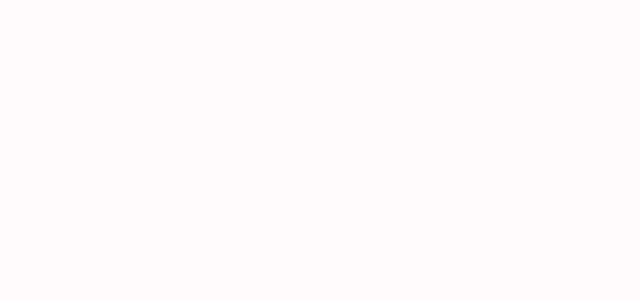
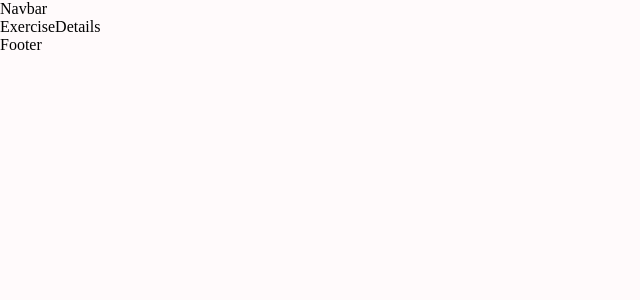
Before and after one commit to AliFarajzade/execer, a React (Create React App) app: page /exercise/1 in a window 1280 px wide. Shown: the top 300 px of the page, without its empty margins (0-640 px from the left). Built offline with nearby package versions, Linux system fonts and the light colour scheme.

Commit message:
Create base files and folders structure with router and navbar, home, exercise details and footer components.

```diff
--- a/src/App.tsx
+++ b/src/App.tsx
@@ -1,7 +1,17 @@
+import { Box } from '@mui/material'
+import Footer from './components/footer/footer.component'
+import Navbar from './components/navbar/navbar.component'
 import './global.scss'
+import Router from './router/router'
 
 const App: React.FC = () => {
-    return null
+    return (
+        <Box width="400px" sx={{ width: { xl: '1440px' } }} m="auto">
+            <Navbar />
+            <Router />
+            <Footer />
+        </Box>
+    )
 }
 
 export default App
--- /dev/null
+++ b/src/components/footer/footer.component.tsx
@@ -0,0 +1,5 @@
+const Footer: React.FC = () => {
+    return <footer>Footer</footer>
+}
+
+export default Footer
--- /dev/null
+++ b/src/components/navbar/navbar.component.tsx
@@ -0,0 +1,5 @@
+const Navbar: React.FC = () => {
+    return <nav>Navbar</nav>
+}
+
+export default Navbar
--- a/src/index.tsx
+++ b/src/index.tsx
@@ -1,14 +1,17 @@
 import React from 'react'
 import ReactDOM from 'react-dom/client'
+import { BrowserRouter } from 'react-router-dom'
 import App from './App'
 import reportWebVitals from './reportWebVitals'
 import * as serviceWorkerRegistration from './serviceWorkerRegistration'
 
 const root = ReactDOM.createRoot(document.getElementById('root') as HTMLElement)
 root.render(
-    <React.StrictMode>
-        <App />
-    </React.StrictMode>
+    <BrowserRouter>
+        <React.StrictMode>
+            <App />
+        </React.StrictMode>
+    </BrowserRouter>
 )
 
 // If you want your app to work offline and load faster, you can change
--- /dev/null
+++ b/src/pages/exercise-datails/exercise-datails.page.tsx
@@ -0,0 +1,5 @@
+const ExerciseDetails: React.FC = () => {
+    return <div>ExerciseDetails</div>
+}
+
+export default ExerciseDetails
--- /dev/null
+++ b/src/pages/home/home.page.tsx
@@ -0,0 +1,5 @@
+const Home: React.FC = () => {
+    return <div>Home</div>
+}
+
+export default Home
--- /dev/null
+++ b/src/router/router.tsx
@@ -0,0 +1,14 @@
+import { Route, Routes } from 'react-router-dom'
+import ExerciseDetails from '../pages/exercise-datails/exercise-datails.page'
+import Home from '../pages/home/home.page'
+
+const Router = () => {
+    return (
+        <Routes>
+            <Route path="/" element={<Home />} />
+            <Route path="/exercise/:id" element={<ExerciseDetails />} />
+        </Routes>
+    )
+}
+
+export default Router
```
